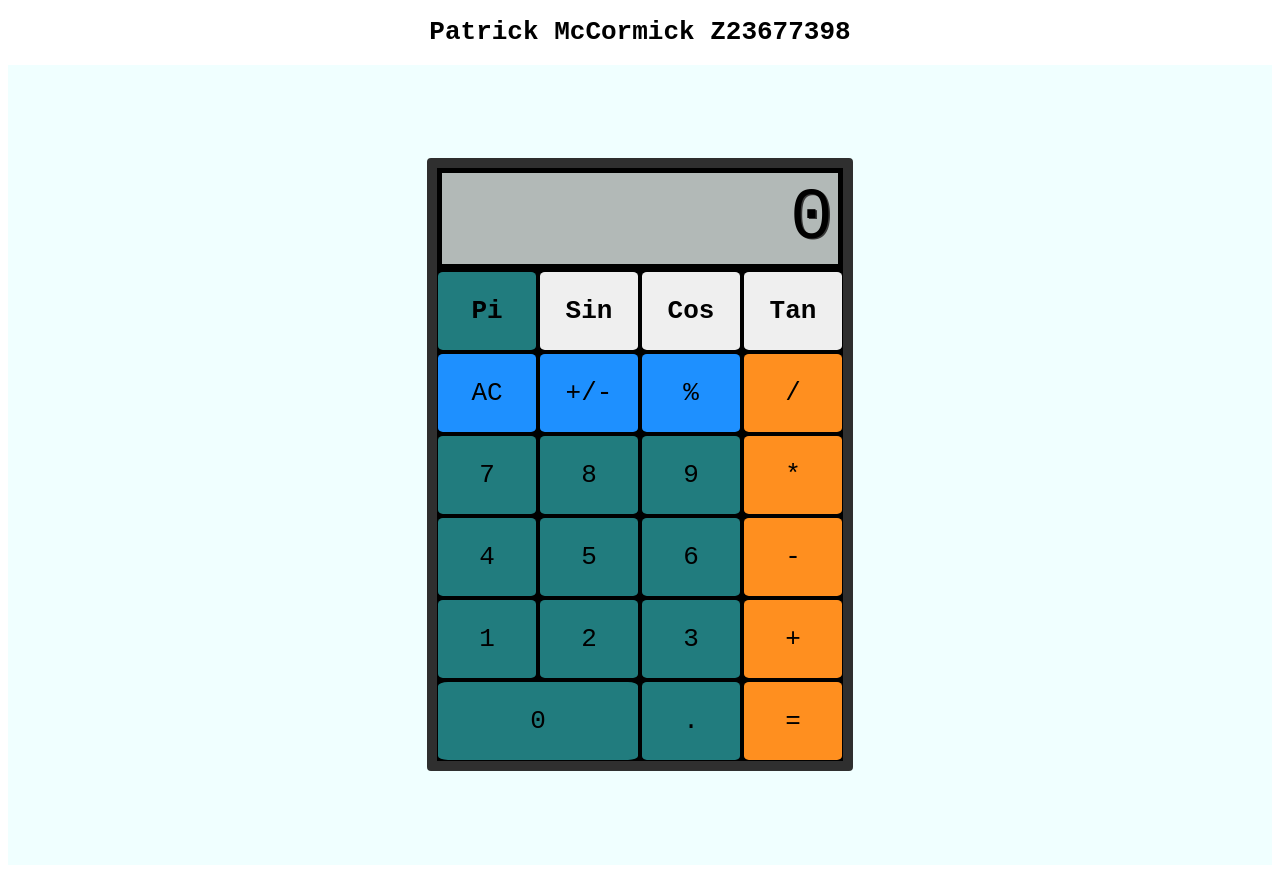
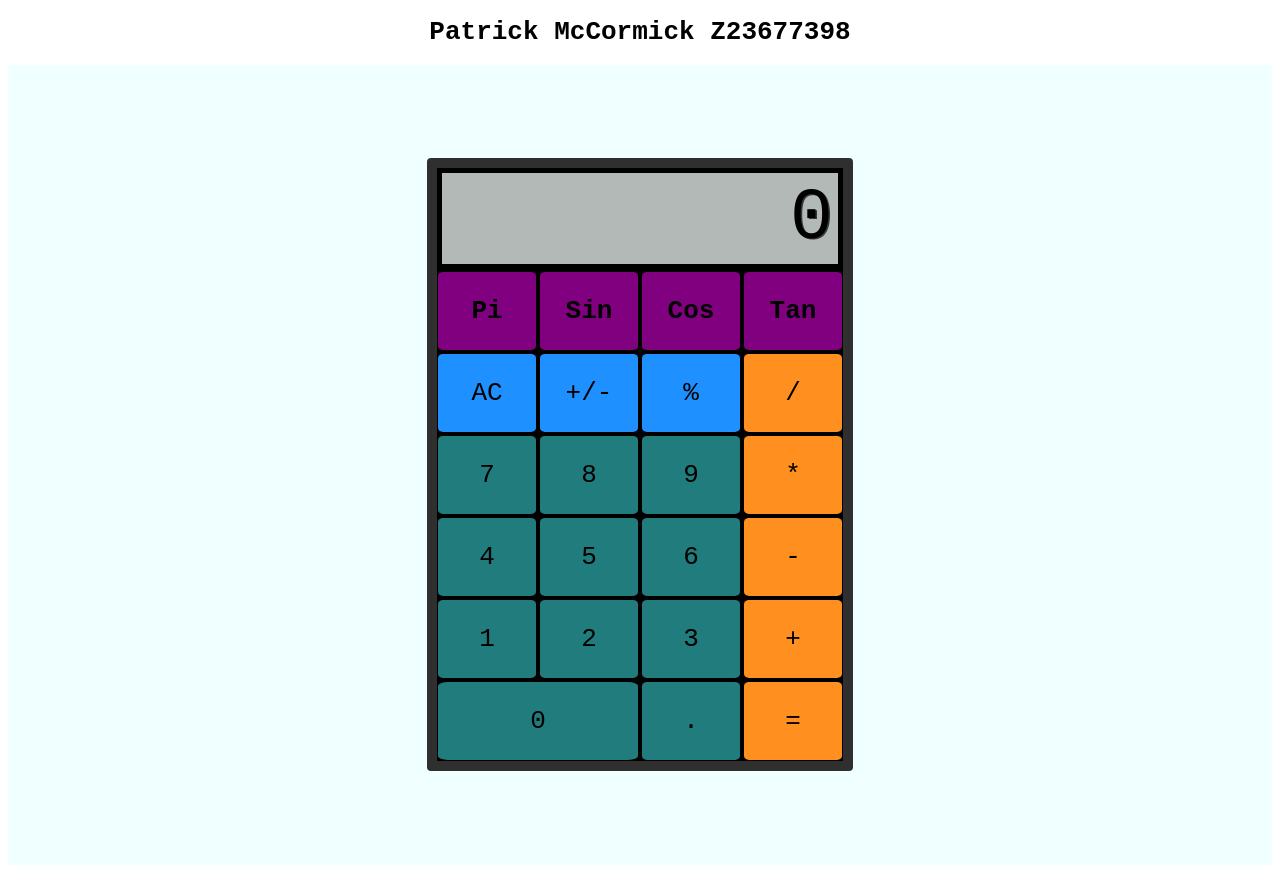
Before and after one commit to cop4808-spring-2023-fullstack-web/cop4808-git-and-github-fundamentals-PMccormick1, a plain HTML site: page calculator.html in a window 1280 px wide. Drawn offline with Linux system fonts and the light colour scheme.

Commit message:
changed first row button color

```diff
--- a/styles/style.css
+++ b/styles/style.css
@@ -49,7 +49,7 @@ button {
 }
 
 .btn-row-1 {
-
+    background-color: purple;
     font-weight: bold;
 }
 
@@ -73,7 +73,7 @@ button {
     background-color: #ffc183;
 }
 
-.operand {
+.operand:nth-child(n + 3) {
     background-color: #217C7E;
 }
 
```
